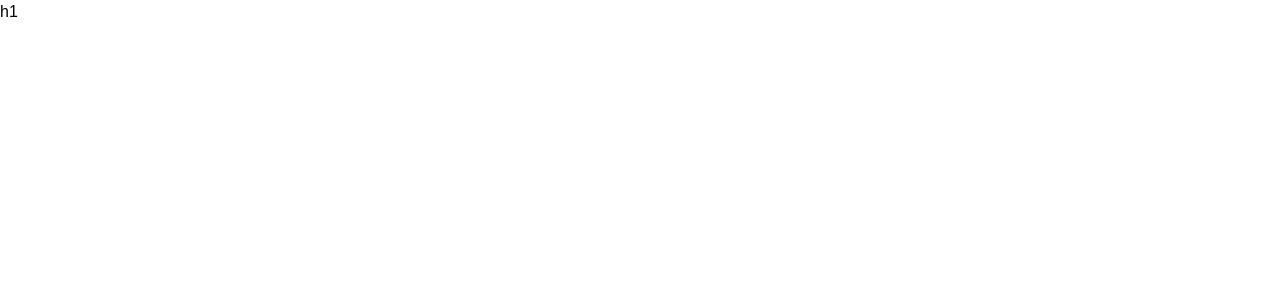
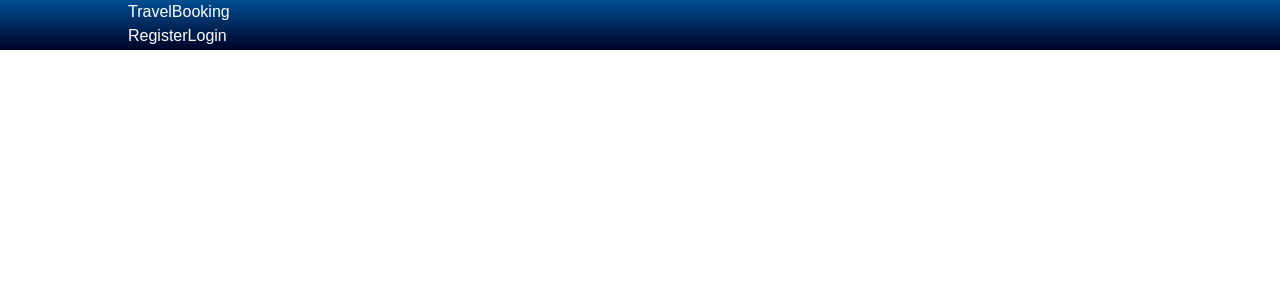
Before and after one commit to DevAnonitos/Booking-App, a React (Create React App) app: page / in a window 1280 px wide. Shown: the top 300 px of the page. Built offline with nearby package versions, Linux system fonts and the light colour scheme.

Commit message:
update-navbar#2

```diff
--- a/src/components/navbar/Navbar.jsx
+++ b/src/components/navbar/Navbar.jsx
@@ -3,8 +3,14 @@ import "./navbar.css";
 
 const Navbar = () => {
   return (
-    <div className=''>
-        h1
+    <div className='navbar'>
+        <div className='navContainer'>
+            <span className="logo">TravelBooking</span>
+            <div className="navItems">
+                <button className="navButton">Register</button>
+                <button className="navButton">Login</button>
+            </div>
+        </div>
     </div>
   )
 }
--- a/src/components/navbar/navbar.css
+++ b/src/components/navbar/navbar.css
@@ -0,0 +1,14 @@
+.navbar {
+    display: flex;
+    justify-content: center;
+    height: var(--height-navbar);
+    background: #000428;  /* fallback for old browsers */
+    background: -webkit-linear-gradient(to bottom, #004e92, #000428);  /* Chrome 10-25, Safari 5.1-6 */
+    background: linear-gradient(to bottom, #004e92, #000428); /* W3C, IE 10+/ Edge, Firefox 16+, Chrome 26+, Opera 12+, Safari 7+ */
+}
+
+.navContainer {
+    width: 100%;
+    max-width: 1024px;
+    color: #ffffff;
+}
--- a/src/input.css
+++ b/src/input.css
@@ -5,6 +5,10 @@
 
 /* font family */
 @import url('https://fonts.googleapis.com/css2?family=Poppins:ital,wght@0,100;0,200;0,300;0,400;0,500;0,600;0,700;0,800;0,900;1,100;1,200;1,300;1,400;1,500;1,600;1,700;1,800;1,900&display=swap');
+
+:root {
+  --height-navbar: 50px;
+}
 
 /* reset css */
 *{
```
